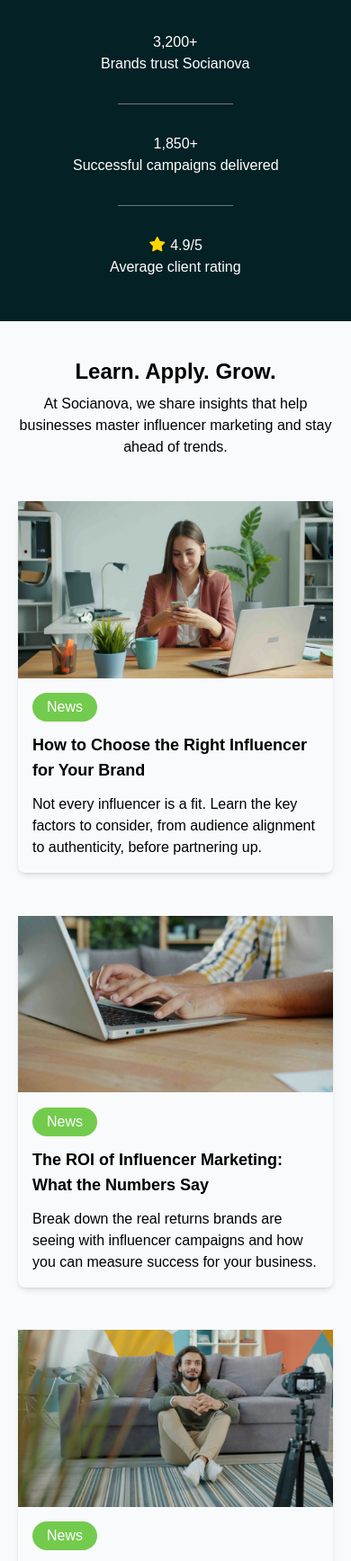
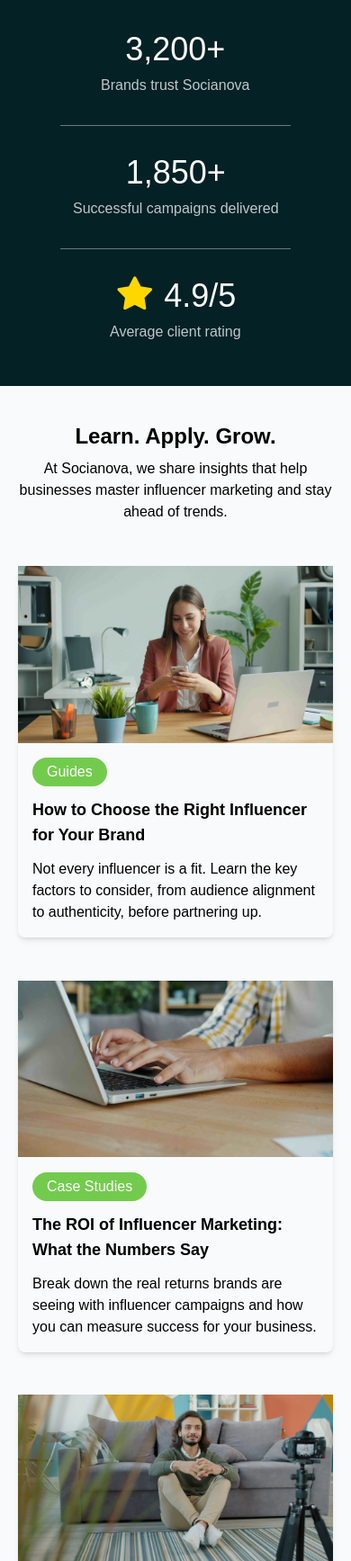
Before and after one commit to adesoladev/socianova, a website: page public/index.html in a window 390 px wide. Shown: the part 3400-5135 px from the top of the page at 90% size. Drawn offline with nearby package versions, Linux system fonts and the light colour scheme.

Commit message:
Add more updates to improve overall website design, responsiveness, and user experience

```diff
--- a/public/index.html
+++ b/public/index.html
@@ -76,7 +76,7 @@
           <!-- Mobile Hamburger -->
           <button
             id="menu-btn"
-            class="text-text text-2xl md:hidden focus:outline-none"
+            class="text-text text-2xl md:hidden focus:outline-none cursor-pointer"
           >
             <i class="fa-solid fa-bars"></i>
           </button>
@@ -403,42 +403,44 @@
       class="bg-primary text-text mt-6 py-12 flex flex-col md:flex-row justify-center items-center md:space-x-24 space-y-8 md:space-y-0"
     >
       <div data-aos="zoom-in" class="flex flex-col items-center">
-        <span>3,200+</span>
-        <p>Brands trust Socianova</p>
+        <span class="text-4xl pb-2">3,200+</span>
+        <p class="opacity-75">Brands trust Socianova</p>
       </div>
 
       <!-- Divider -->
       <div
         data-aos="zoom-in"
-        class="hidden md:block w-px h-16 bg-text/40"
+        class="hidden md:block w-px h-24 bg-text/40"
       ></div>
       <!-- vertical line for desktop -->
       <div
         data-aos="zoom-in"
-        class="block md:hidden w-32 h-px bg-text/40"
+        class="block md:hidden w-64 h-px bg-text/40"
       ></div>
       <!-- horizontal line for mobile -->
 
       <div data-aos="zoom-in" class="flex flex-col items-center">
-        <span>1,850+</span>
-        <p>Successful campaigns delivered</p>
+        <span class="text-4xl pb-2">1,850+</span>
+        <p class="opacity-75">Successful campaigns delivered</p>
       </div>
 
       <!-- Divider -->
       <div
         data-aos="zoom-in"
-        class="hidden md:block w-px h-16 bg-text/40"
+        class="hidden md:block w-px h-24 bg-text/40"
       ></div>
       <!-- vertical line for desktop -->
       <div
         data-aos="zoom-in"
-        class="block md:hidden w-32 h-px bg-text/40"
+        class="block md:hidden w-64 h-px bg-text/40"
       ></div>
       <!-- horizontal line for mobile -->
 
       <div data-aos="zoom-in" class="flex flex-col items-center">
-        <span><i class="fa-solid fa-star text-statsrating"></i> 4.9/5</span>
-        <p>Average client rating</p>
+        <span class="text-4xl pb-2"
+          ><i class="fa-solid fa-star text-statsrating"></i> 4.9/5</span
+        >
+        <p class="opacity-75">Average client rating</p>
       </div>
     </section>
 
@@ -465,7 +467,7 @@
           </div>
           <div class="p-4 flex flex-col flex-grow justify-between">
             <span class="bg-accent text-text px-4 py-1 rounded-2xl self-start"
-              >News</span
+              >Guides</span
             >
             <h3 class="text-lg font-bold py-3 md:py-0">
               How to Choose the Right Influencer for Your Brand
@@ -486,7 +488,7 @@
           </div>
           <div class="p-4 flex flex-col flex-grow justify-between">
             <span class="bg-accent text-text px-4 py-1 rounded-2xl self-start"
-              >News</span
+              >Case Studies</span
             >
             <h3 class="text-lg font-bold py-3 md:py-0">
               The ROI of Influencer Marketing: What the Numbers Say
@@ -508,7 +510,7 @@
 
           <div class="p-4 flex flex-col flex-grow justify-between">
             <span class="bg-accent text-text px-4 py-1 rounded-2xl self-start"
-              >News</span
+              >Trends</span
             >
             <h3 class="text-lg font-bold py-3 md:py-0">
               Top 5 Influencer Marketing Trends to Watch in 2025
@@ -596,7 +598,7 @@
           <!-- Prev Button (desktop side) -->
           <button
             data-aos="slide-left"
-            class="prev hidden md:block cursor-pointer bg-primary shadow-md text-secondary p-4 rounded-full pointer-events-auto"
+            class="prev hidden md:block cursor-pointer bg-primary shadow-md text-secondary p-4 rounded-full pointer-events-auto hover:text-accent transition"
           >
             &#10094;
           </button>
@@ -679,7 +681,7 @@
           <!-- Next Button (desktop side) -->
           <button
             data-aos="slide-right"
-            class="next hidden md:block cursor-pointer bg-primary shadow-md text-secondary p-4 rounded-full"
+            class="next hidden md:block cursor-pointer bg-primary shadow-md text-secondary p-4 rounded-full hover:text-accent transition"
           >
             &#10095;
           </button>
@@ -688,13 +690,13 @@
           <div class="flex md:hidden justify-center gap-6 mt-4">
             <button
               data-aos="slide-left"
-              class="prev bg-primary cursor-pointer shadow-md text-secondary p-3 rounded-full"
+              class="prev bg-primary cursor-pointer shadow-md text-secondary p-3 rounded-full hover:text-accent transition"
             >
               &#10094;
             </button>
             <button
               data-aos="slide-right"
-              class="next bg-primary cursor-pointer shadow-md text-secondary p-3 rounded-full"
+              class="next bg-primary cursor-pointer shadow-md text-secondary p-3 rounded-full hover:text-accent transition"
             >
               &#10095;
             </button>
```
Also changed, not shown: public/styles.css.
